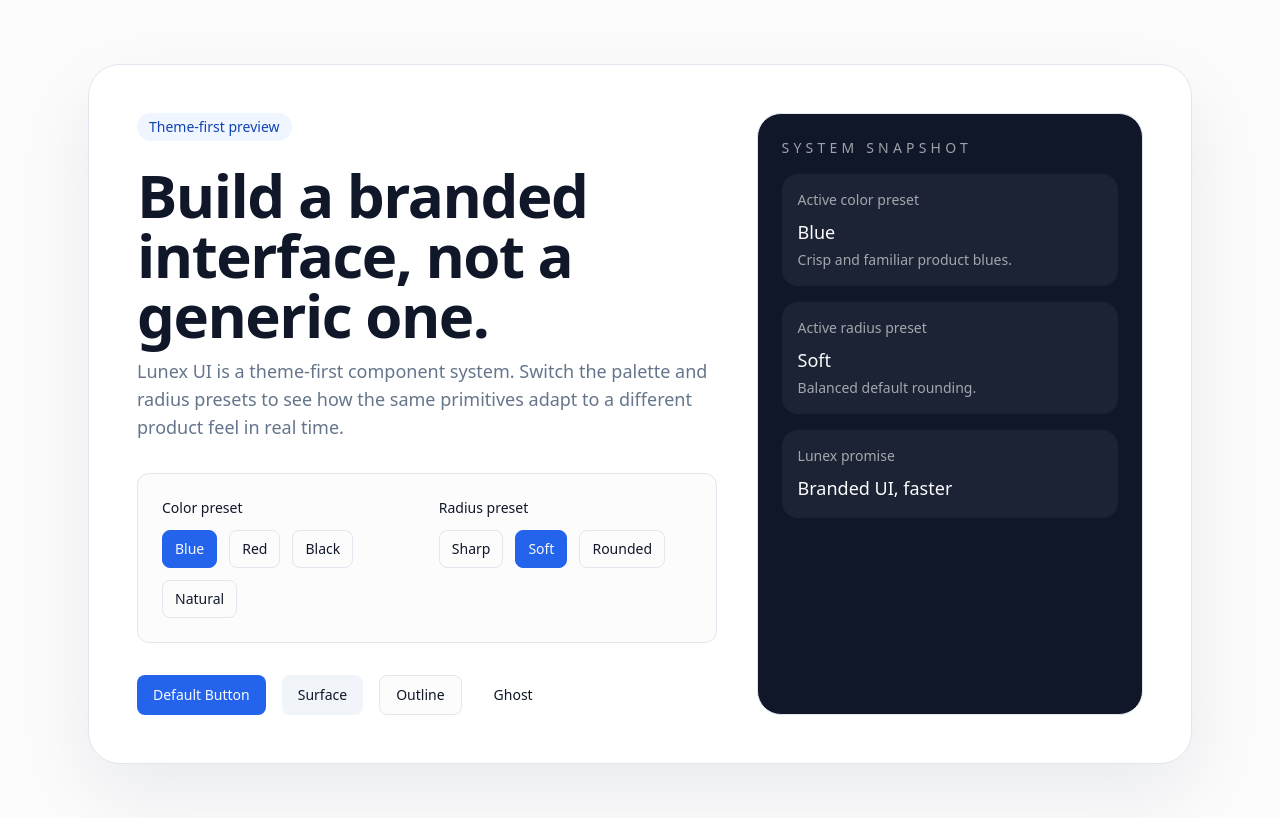
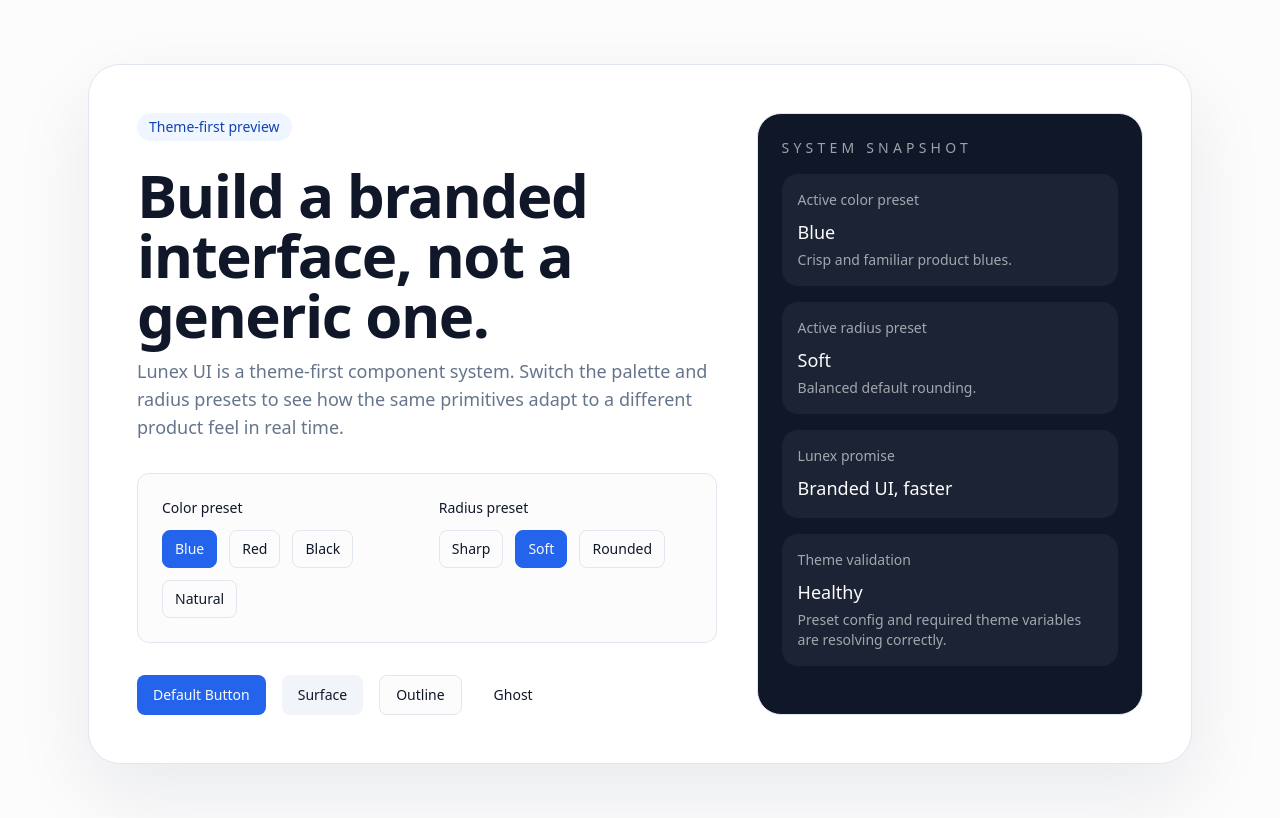
Before and after one commit to lunex-ui/ui, a Next.js app in the folder apps/playground/: page / in a window 1280 px wide. Shown: the top 818 px of the page. Built offline with nearby package versions, Linux system fonts and the light colour scheme.

Commit message:
feat: theme preset validation to playground

```diff
--- a/apps/playground/app/theme-preview.tsx
+++ b/apps/playground/app/theme-preview.tsx
@@ -10,10 +10,15 @@
   type ActivePresetState,
   type PresetCategory
 } from "./theme-presets";
+import { validatePresetConfig, validateResolvedTheme } from "./theme-validation";
 
 export function ThemePreview() {
   const [activePresets, setActivePresets] =
     useState<ActivePresetState>(defaultPresetState);
+  const [validationIssues, setValidationIssues] = useState<string[]>([]);
+  const [missingThemeVariables, setMissingThemeVariables] = useState<string[]>(
+    []
+  );
 
   useEffect(() => {
     const root = document.documentElement;
@@ -31,6 +36,25 @@
         delete root.dataset[config.datasetKey];
       }
     };
+  }, [activePresets]);
+
+  useEffect(() => {
+    const configIssues = validatePresetConfig();
+    const { missingVariables } = validateResolvedTheme(document.documentElement);
+    const nextIssues = [...configIssues];
+
+    if (missingVariables.length > 0) {
+      nextIssues.push(
+        `Missing resolved theme variables: ${missingVariables.join(", ")}`
+      );
+    }
+
+    setMissingThemeVariables(missingVariables);
+    setValidationIssues(nextIssues);
+
+    if (process.env.NODE_ENV !== "production" && nextIssues.length > 0) {
+      console.warn("[Lunex UI] Theme validation issues detected:", nextIssues);
+    }
   }, [activePresets]);
 
   function setPreset<TCategory extends PresetCategory>(
@@ -136,6 +160,22 @@
                 Branded UI, faster
               </p>
             </div>
+            <div className="rounded-2xl bg-white/5 p-4">
+              <p className="text-sm text-white/60">Theme validation</p>
+              <p className="mt-2 text-lg font-medium">
+                {validationIssues.length === 0 ? "Healthy" : "Needs attention"}
+              </p>
+              <p className="mt-1 text-sm text-white/60">
+                {validationIssues.length === 0
+                  ? "Preset config and required theme variables are resolving correctly."
+                  : `${validationIssues.length} issue(s) detected in the current theme setup.`}
+              </p>
+              {missingThemeVariables.length > 0 ? (
+                <p className="mt-2 text-xs text-white/50">
+                  Missing: {missingThemeVariables.join(", ")}
+                </p>
+              ) : null}
+            </div>
           </div>
         </div>
       </section>
--- /dev/null
+++ b/apps/playground/app/theme-validation.ts
@@ -0,0 +1,67 @@
+import { presetConfig, type PresetCategory } from "./theme-presets";
+
+const requiredThemeVariables = [
+  "--background",
+  "--foreground",
+  "--border",
+  "--focus",
+  "--brand",
+  "--brand-foreground",
+  "--surface",
+  "--surface-foreground",
+  "--muted",
+  "--muted-foreground",
+  "--radius-sm",
+  "--radius-md",
+  "--radius-lg"
+] as const;
+
+export function validatePresetConfig() {
+  const issues: string[] = [];
+  const entries = Object.entries(presetConfig) as [
+    PresetCategory,
+    (typeof presetConfig)[PresetCategory]
+  ][];
+
+  for (const [category, config] of entries) {
+    const values = config.options.map((option) => option.value);
+    const uniqueValues = new Set(values);
+
+    if (!values.includes(config.defaultValue)) {
+      issues.push(
+        `${category} preset default "${config.defaultValue}" is not defined in options.`
+      );
+    }
+
+    if (uniqueValues.size !== values.length) {
+      issues.push(`${category} preset options contain duplicate values.`);
+    }
+
+    for (const option of config.options) {
+      if (!option.label.trim()) {
+        issues.push(`${category} preset "${option.value}" is missing a label.`);
+      }
+
+      if (!option.description.trim()) {
+        issues.push(
+          `${category} preset "${option.value}" is missing a description.`
+        );
+      }
+    }
+  }
+
+  return issues;
+}
+
+export function validateResolvedTheme(root: HTMLElement) {
+  const styles = getComputedStyle(root);
+  const missingVariables = requiredThemeVariables.filter((variable) => {
+    const value = styles.getPropertyValue(variable).trim();
+    return value.length === 0;
+  });
+
+  return {
+    missingVariables,
+    requiredCount: requiredThemeVariables.length
+  };
+}
```
